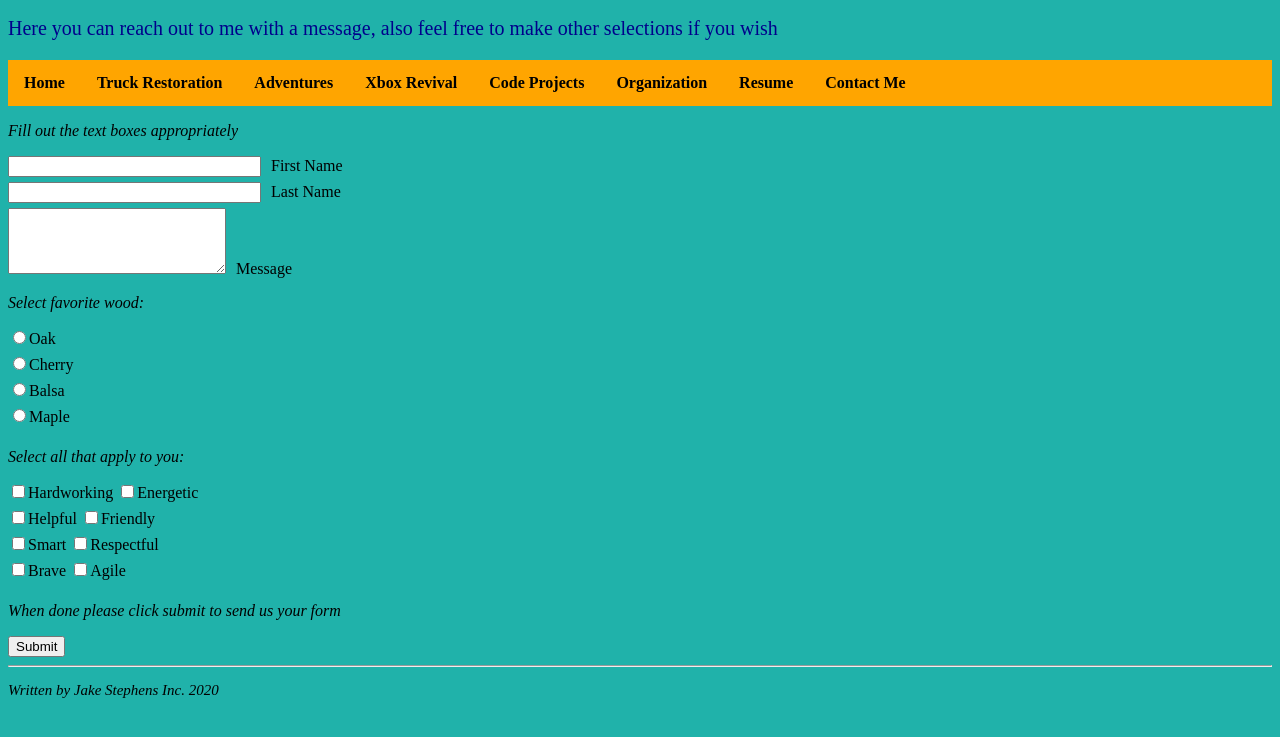
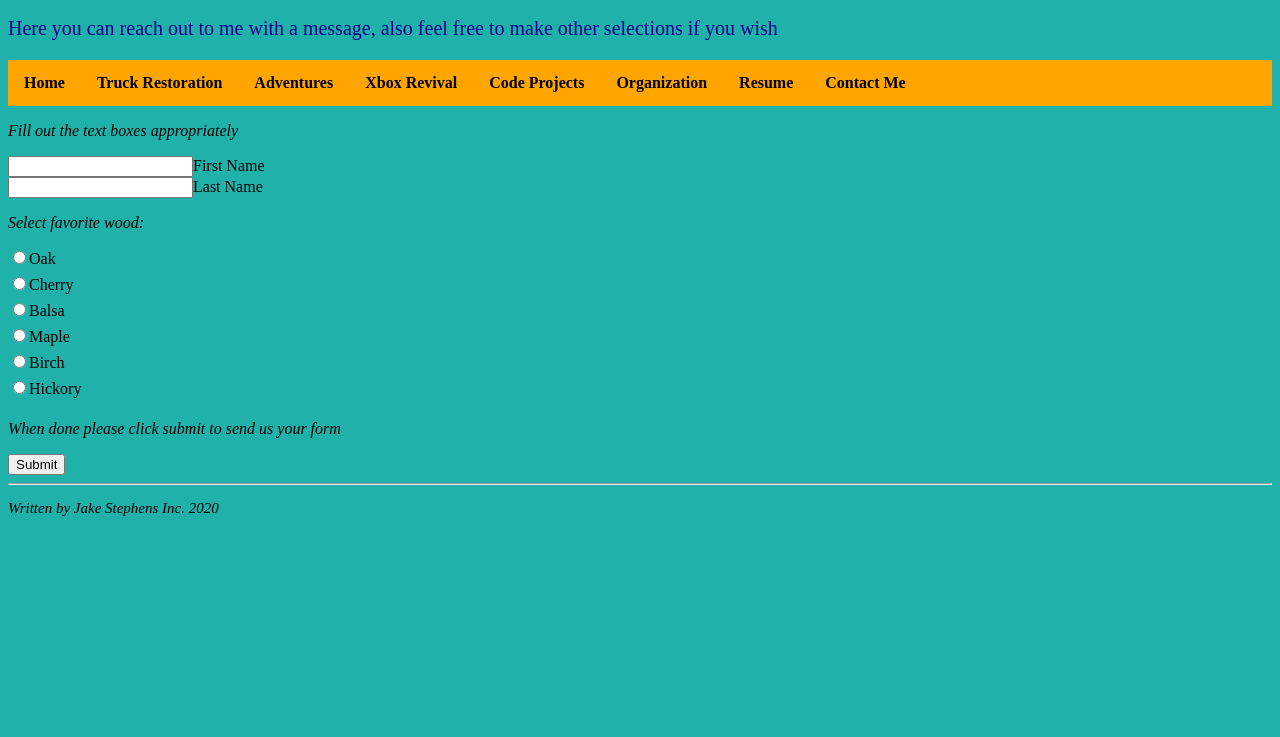
Before and after one commit to sjakedude/Jaketopia, a plain HTML site: page contact.html in a window 1280 px wide. Shown: the part 57-794 px from the top of the page. Drawn offline with Linux system fonts and the light colour scheme.

Commit message:
refactor contact page:

```diff
--- a/contact.html
+++ b/contact.html
@@ -25,18 +25,16 @@
         <li><a href="xbox_revival.html">Xbox Revival</a></li>
         <li><a href="code_projects.html">Code Projects</a></li>
         <li><a href="organization.html">Organization</a></li>
-        <li><a href="Resume.html">Resume</a></li>
+        <li><a href="resume.html">Resume</a></li>
         <li><a href="contact.html">Contact Me</a></li>
     </ul>
 </nav>
 <section id="form">
-    <div id="names">
+    <div id="nameInput">
         <p>Fill out the text boxes appropriately</p>
         <input type="text" id="firstName" name="firstName"><label for="firstName">First Name</label>
         <br>
         <input type="text" id="lastName" name="lastName"><label for="lastName">Last Name</label>
-        <br>
-        <textarea id="message" name="message" rows="4" cols="24"></textarea><label for="message">Message</label>
     </div>
     <div id="woodType">
         <p>Select favorite wood:</p>
@@ -47,24 +45,14 @@
         <input type="radio" id="balsa" name="wood"><label for="balsa">Balsa</label>
         <br>
         <input type="radio" id="maple" name="wood"><label for="maple">Maple</label>
-    </div>
-    <div id="achievements">
-        <p>Select all that apply to you:</p>
-        <input type="checkbox" id="hardworking" name="hardworking"><label for="hardworking">Hardworking</label>
-        <input type="checkbox" id="energetic" name="energetic"><label for="energetic">Energetic</label>
         <br>
-        <input type="checkbox" id="helpful" name="helpful"><label for="helpful">Helpful</label>
-        <input type="checkbox" id="friendly" name="friendly"><label for="friendly">Friendly</label>
+        <input type="radio" id="birch" name="wood"><label for="birch">Birch</label>
         <br>
-        <input type="checkbox" id="smart" name="smart"><label for="smart">Smart</label>
-        <input type="checkbox" id="respectful" name="respectful"><label for="respectful">Respectful</label>
-        <br>
-        <input type="checkbox" id="brave" name="brave"><label for="brave">Brave</label>
-        <input type="checkbox" id="agile" name="agile"><label for="agile">Agile</label>
+        <input type="radio" id="hickory" name="wood"><label for="hickory">Hickory</label>
     </div>
     <div id="done">
         <p>When done please click submit to send us your form</p>
-        <input type="submit">
+        <input type="submit" value="Submit">
     </div>
 </section>
 <footer>
--- a/css/contact-styles.css
+++ b/css/contact-styles.css
@@ -2,15 +2,6 @@
     font-style: italic;
 }
 
-#names br {
-    margin: 300px;
-}
-
-#names input {
-    margin-bottom: 5px;
-    margin-right: 10px;
-    padding-right: 70px;
-}
 #woodType input {
     margin-bottom: 10px;
 }
```
Also changed, not shown: adventures.html (+1 -1 lines), code_projects.html (+1 -1 lines), index.html (+1 -1 lines), organization.html (+1 -1 lines), resume.html (+1 -1 lines), truck_restoration.html (+1 -1 lines), xbox_revival.html (+1 -1 lines).
